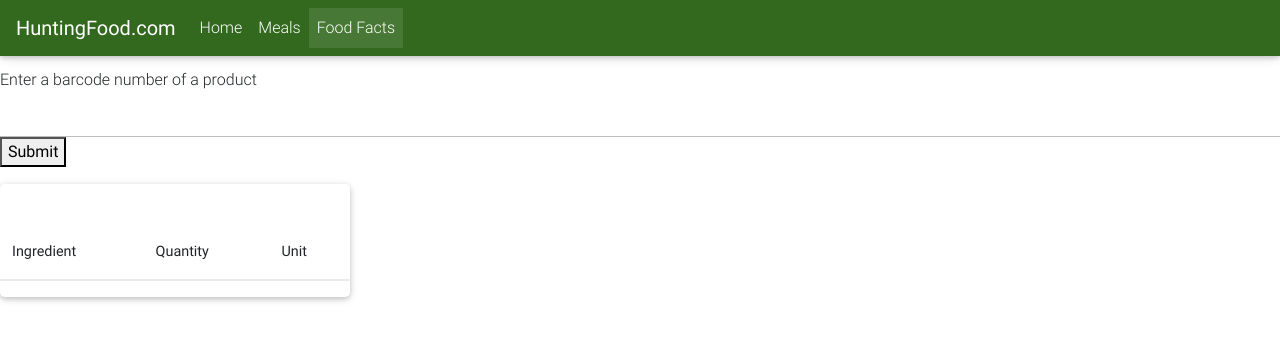
After one commit to SStereo/food_log, a Flask app: page /food_facts in a window 1280 px wide. The commit adds this page. Shown: the top 341 px of the page. Run offline with Flask 2, Linux system fonts and the light colour scheme; lists and menus that the app fills with data are empty; style sheets or scripts are compiled from the project's sources; parts of the project's set-up code (start-up, migrations or seed data) failed here and were passed over; some libraries are stand-ins or nearby versions.

Commit message:
Added food facts section using ajax call to openfoodfacts.org

```diff
--- a/server.py
+++ b/server.py
@@ -107,6 +107,10 @@ def showHome():
 def showMeals():
     meals = session.query(Meal)
     return render_template("meals.html",meals=meals,getIngredients=getIngredients)
+
+@app.route('/food_facts')
+def showFoodFacts():
+    return render_template("food_facts.html")
 
 
 @app.route('/meals/add', methods=['GET','POST'])
--- /dev/null
+++ b/static/js/main.js
@@ -0,0 +1,42 @@
+function loadProductFacts() {
+
+  var $imageBox = $('#img-box');
+  var $productBox = $('#product-box');
+  var $ingredientTable = $('#ingredient-tbl-body')
+
+  // Integrate https://world.openfoodfacts.org to retrieve product related data
+  var API_JSON_URL = "http://world.openfoodfacts.org/api/v0/product/"
+
+  // clear out old data before new request
+  //$imageBox.text("");
+  //$productBox.text("");
+  //$ingredientTable.text("");
+
+  // Retrieve barcode # from form
+  var barcode = $("#barcode").val();
+
+  console.log(barcode);
+
+  $.getJSON(API_JSON_URL+barcode+".json", function( data ) {
+    name = data.product.product_name; //Access the attribute docs from the response object and stores it in the variable articles
+    ingredients = data.product.ingredients_tags
+
+    $imageBox.append(
+      '<img src="'+data.product.image_front_small_url+'" class="img-fluid" alt="">'
+    );
+
+    $productBox.append(
+      '<h4 class="card-title">'+name+'</h4>'
+    );
+
+    $.each(ingredients, function(key, value) {  //articles contain objects with attributes, so value is an actual object
+      $ingredientTable.append(
+        '<tr><td>'+value+'</td><td>?</td><td>?</td></tr>'
+      );
+    });
+
+  }).fail(function(e) {
+    $nytHeaderElem.text('Can not retrieve data from openfoodfacts.org');
+  });
+
+};
--- /dev/null
+++ b/templates/food_facts.html
@@ -0,0 +1,52 @@
+{% set activeMenuItem = 3 %}
+{% extends "layout.html" %}
+{% block body %}
+<main>
+  <div style="height: 68px">
+
+  </div>
+
+  <div>
+  <!-- <form id="product-facts-form"> -->
+    <label>Enter a barcode number of a product</label>
+    <input type="text" id="barcode" name="barcode" value=""/>
+    <button id="submit-btn" onclick="loadProductFacts()">Submit</button>
+  <!-- </form> -->
+  </div>
+
+  <!--Card Regular-->
+  <div class="card mx-auto mt-1 card-cascade">
+
+      <!--Card image-->
+      <div id="img-box" class="view overlay hm-white-slight">
+        <!-- Data will be loaded using ajax call -->
+      </div>
+      <!--/.Card image-->
+
+      <!--Card content-->
+      <div id="product-box" class="card-body">
+        <!-- Data will be loaded using ajax call -->
+      </div>
+
+      <table class="table">
+        <thead>
+          <tr>
+            <th>Ingredient</th>
+            <th>Quantity</th>
+            <th>Unit</th>
+          </tr>
+        </thead>
+        <tbody id="ingredient-tbl-body">
+          <!-- Data will be loaded using ajax call -->
+        </tbody>
+      </table>
+      <!--/.Card content-->
+    </div>
+    <!--/.Card Regular-->
+
+
+</main>
+<script>
+
+</script>
+{% endblock %}
--- a/templates/index.html
+++ b/templates/index.html
@@ -70,7 +70,7 @@
         </div>
     </nav>
 
-    <div class="view hm-black-light">
+    <div class="view hm-black-light logoXL">
         <div class="full-bg-img flex-center">
             <div class="container text-center white-text">
                 <div class="white-text text-center wow fadeInUp">
--- a/templates/layout.html
+++ b/templates/layout.html
@@ -31,7 +31,7 @@
     <script defer src="https://code.getmdl.io/1.3.0/material.min.js"></script> -->
 
     <Style>
-      .view {
+      .logoXL {
           /*background: url("{{ url_for('static', filename='obstkorb.jpg') }}")no-repeat center center; */
           background: url("static/obstkorb.jpg")no-repeat center center;
           background-size: cover;
@@ -65,9 +65,6 @@
         display: inline-block;
         @include media-breakpoint-up(md);
       }
-
-
-
 
     </Style>
 
@@ -106,7 +103,7 @@
                     <a class="nav-link" href="{{ url_for('showMeals') }}">Meals</a>
                 </li>
                 <li id="nav-3" class="nav-item{{ suffix3 }}">
-                    <a class="nav-link" href="#">Food Database</a>
+                    <a class="nav-link" href="{{ url_for('showFoodFacts') }}">Food Facts</a>
                 </li>
             </ul>
         </div>
@@ -128,13 +125,16 @@
     <script type=text/javascript src="{{ url_for('static', filename='js/popper.js') }}"></script>
     <script type=text/javascript src="{{ url_for('static', filename='js/bootstrap.js') }}"></script>
     <script type=text/javascript src="{{ url_for('static', filename='js/mdb.js') }}"></script>
+    <script type=text/javascript src="{{ url_for('static', filename='js/main.js') }}"></script>
 
     <!-- Modification of fixed floating button to allow standard click event instead of opening the child items
         https://mdbootstrap.com/support/bug-button-floating/ -->
     <script>
     $(document).ready(function(){
         $('.fixed-action-btn').unbind('click');
+        // $('#product-facts-form').submit(loadProductFacts);
     });
+
     </script>
 
 </body>
```
